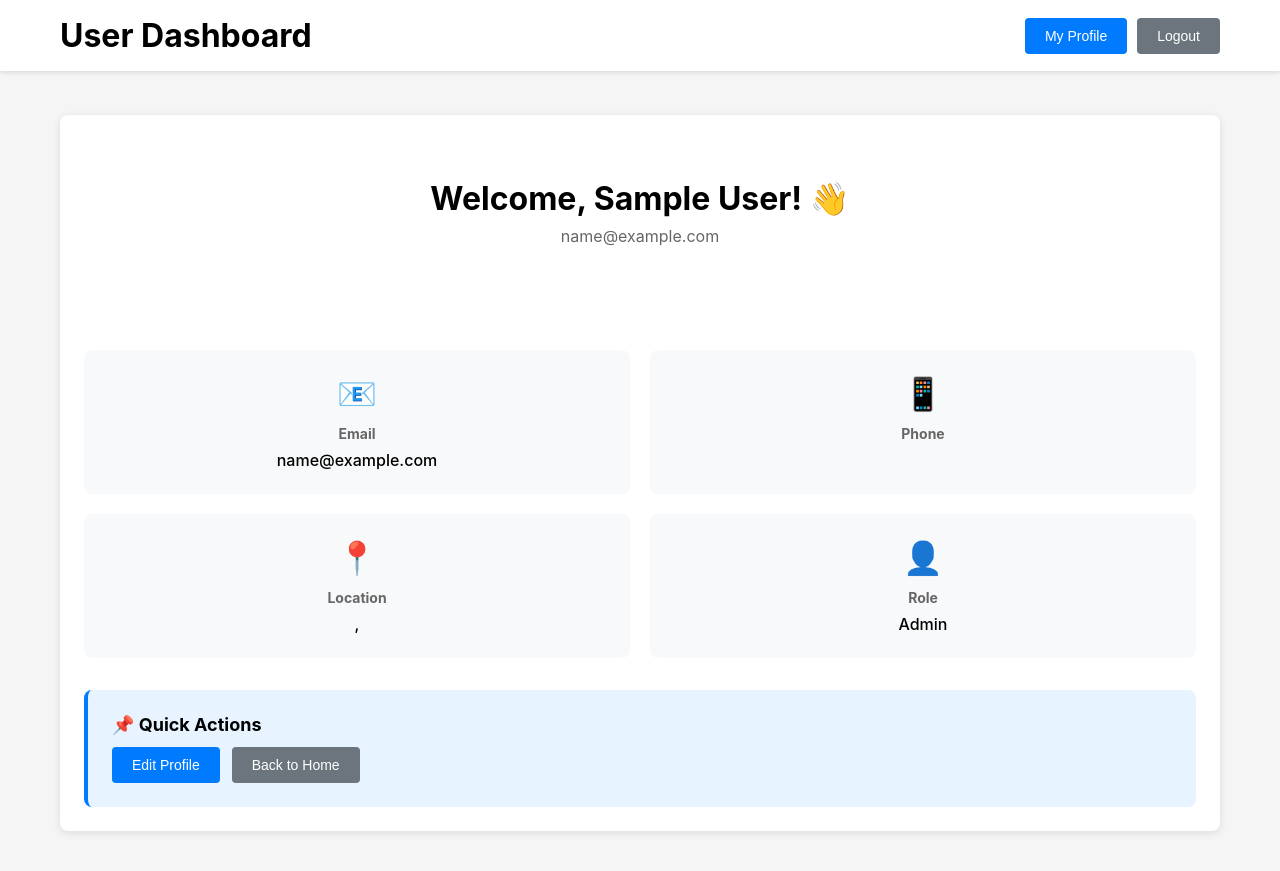
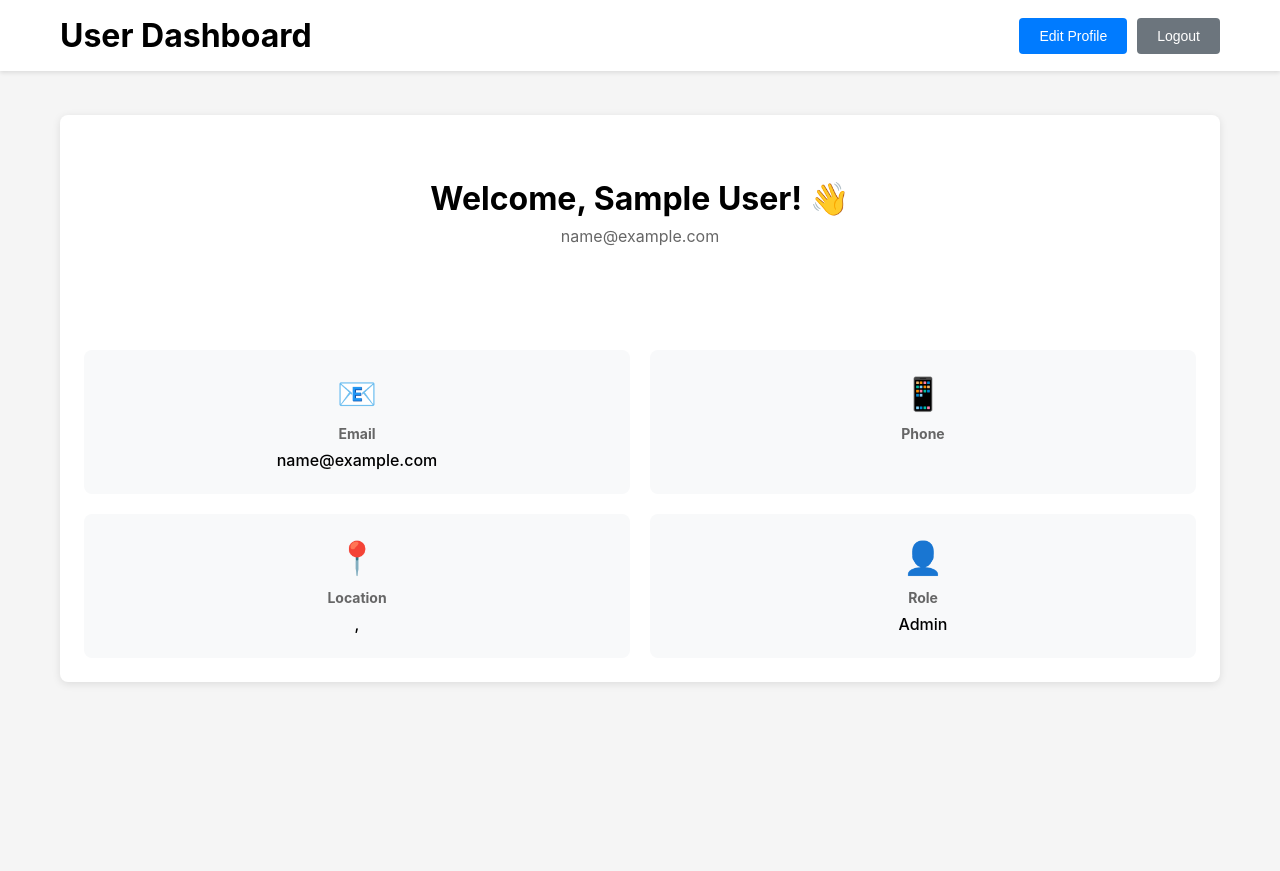
Before and after one commit to Sabari-Vasan-SM/Harvee-Task-UMS, a React app in the folder client/: page /dashboard in a window 1280 px wide. After the commit the page ends 800 px from the top, so only its background shows below. Built offline with nearby package versions, Linux system fonts and the light colour scheme; sample sign-in values are in the browser's storage; the HTML template or start-up script is replaced by a standard one.

Commit message:
Update UserDashboard.jsx

```diff
--- a/client/src/pages/UserDashboard.jsx
+++ b/client/src/pages/UserDashboard.jsx
@@ -19,7 +19,7 @@ const UserDashboard = () => {
           <h1>User Dashboard</h1>
           <div className="flex">
             <button onClick={() => navigate('/profile')} className="btn btn-primary">
-              My Profile
+              Edit Profile
             </button>
             <button onClick={handleLogout} className="btn btn-secondary">
               Logout
@@ -107,30 +107,6 @@ const UserDashboard = () => {
               </p>
             </div>
           </div>
-
-          <div style={{
-            marginTop: '32px',
-            padding: '24px',
-            backgroundColor: '#e7f3ff',
-            borderRadius: '8px',
-            borderLeft: '4px solid #007bff'
-          }}>
-            <h3 style={{ fontSize: '18px', marginBottom: '12px' }}>📌 Quick Actions</h3>
-            <div style={{ display: 'flex', gap: '12px', flexWrap: 'wrap' }}>
-              <button
-                onClick={() => navigate('/profile')}
-                className="btn btn-primary"
-              >
-                Edit Profile
-              </button>
-              <button
-                onClick={() => navigate('/')}
-                className="btn btn-secondary"
-              >
-                Back to Home
-              </button>
-            </div>
-          </div>
         </div>
       </div>
     </div>
```
